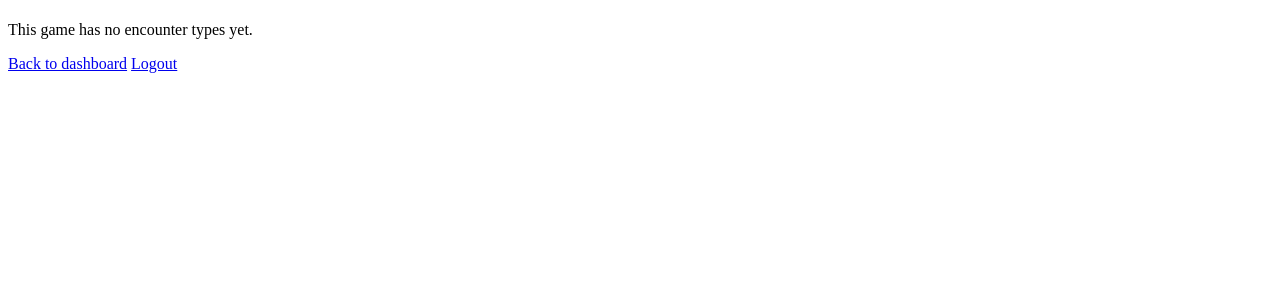
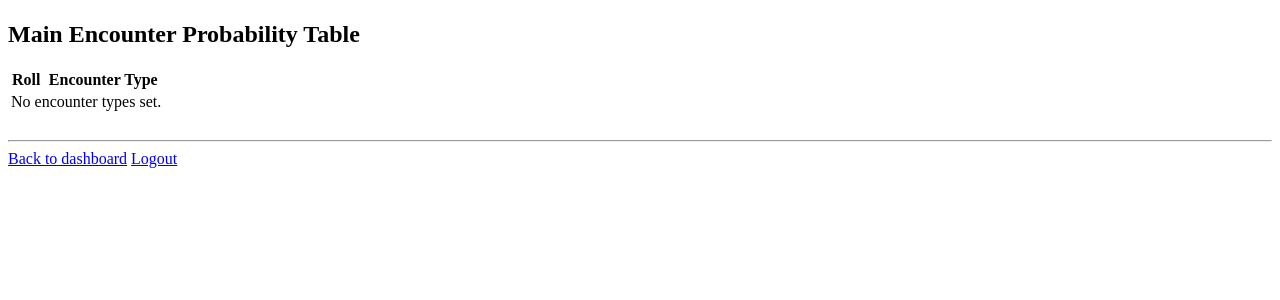
Before and after one commit to jkuusto/rpg-random-encounters, a Flask app: template templates/game.html in a window 1280 px wide. Shown: the top 300 px of the page. Run offline with Flask 3, Linux system fonts and the light colour scheme; the template is opened without the code that fills it, so the values that code supplies are empty.

Commit message:
Move game page encounter types view to a html table adding dice roll ranges that are calculated in get_encounter_types function. Add line breaks to html pages above navigation links for a nicer look

```diff
--- a/templates/dashboard.html
+++ b/templates/dashboard.html
@@ -12,6 +12,7 @@
     {% else %}
         <p>You have no games yet.</p>
     {% endfor %}
+    <br><hr>
     <a href="/">Home</a>
     <a href="/logout">Logout</a>
 </body>
--- a/templates/game.html
+++ b/templates/game.html
@@ -6,11 +6,27 @@
 </head>
 <body>
     <h1>{{ game_name }}</h1>
-    {% for encounter_type in encounter_types %}
-        <p>{{ encounter_type.name }}</p>
-    {% else %}
-        <p>This game has no encounter types yet.</p>
-    {% endfor %}
+    <h2>Main Encounter Probability Table</h2>
+    <table>
+        <thead>
+            <tr>
+                <th>Roll</th>
+                <th>Encounter Type</th>
+            </tr>
+        </thead>
+        <tbody>
+            {% for roll_range, encounter_type in encounter_types %}
+                <tr>
+                    <td>{{ roll_range }}</td>
+                    <td>{{ encounter_type}}</td>
+                </tr>
+            {% else %}
+                <tr>
+                    <td colspan="2">No encounter types set.</td>
+                </tr>
+            {% endfor %}
+    </table>
+    <br><hr>
     <a href="/dashboard">Back to dashboard</a>
     <a href="/logout">Logout</a>
 </body>
--- a/templates/login.html
+++ b/templates/login.html
@@ -19,6 +19,7 @@
         <input type="password" name="password" placeholder="Password"> <br>
         <input type="submit" value="Register">
     </form>
+    <br><hr>
     <a href="/">Home</a>
 </body>
 </html>
```
Also changed, not shown: tables.py (+11 -2 lines).
